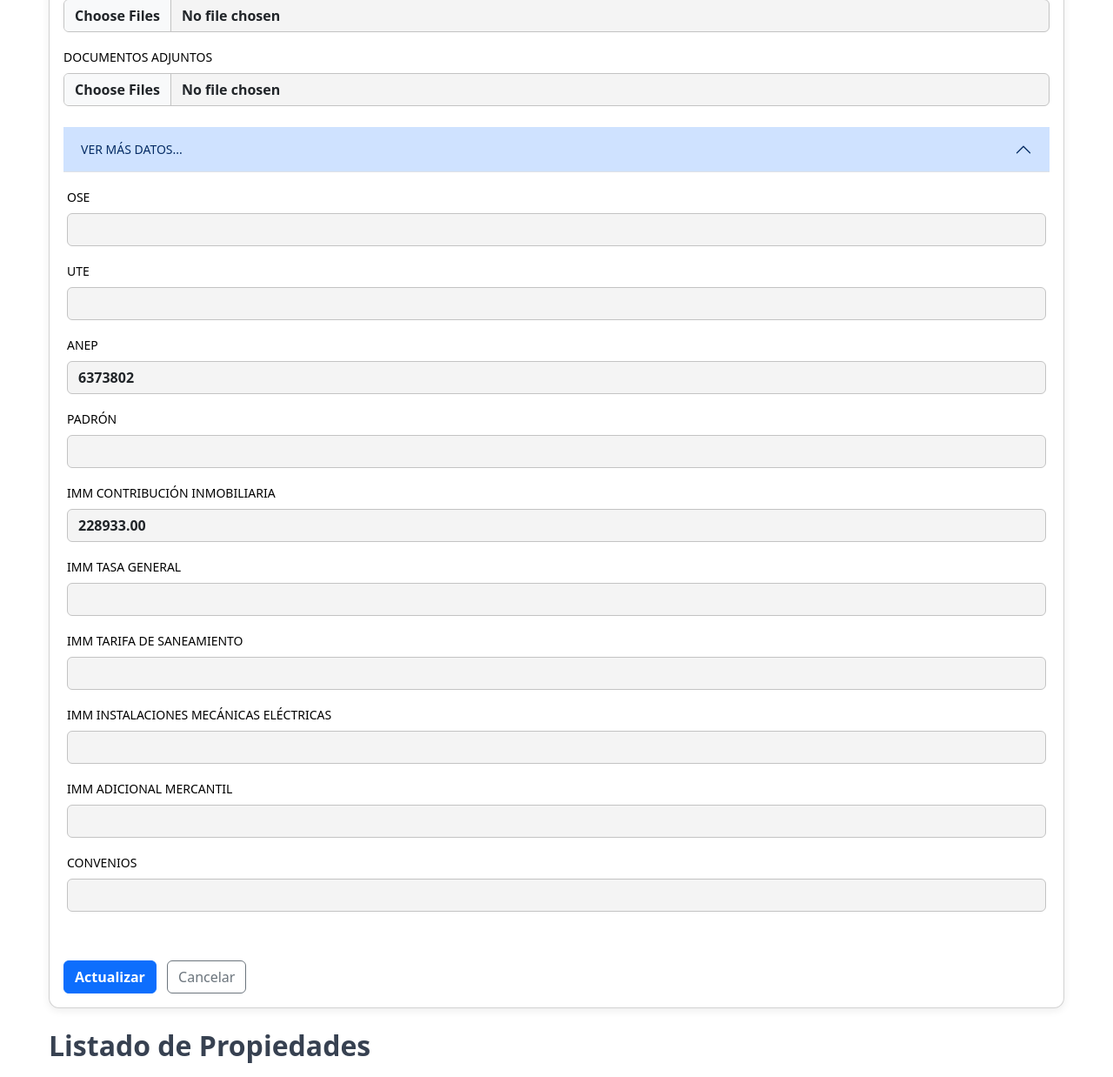
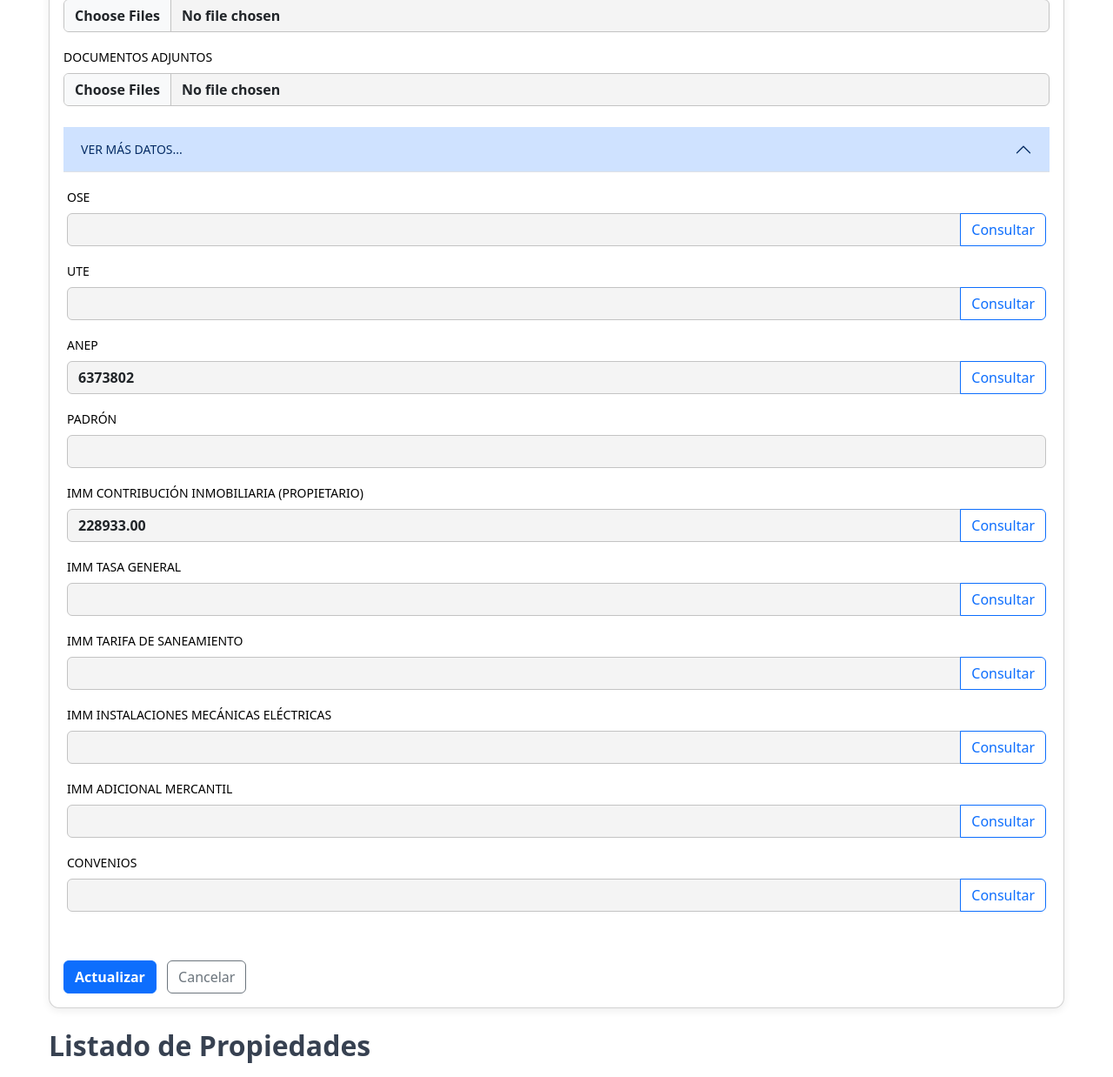
Before and after one commit to luchopb/rentflow, a PHP site: page /propiedades.php?edit=51 in a window 1280 px wide, after a click on "VER MÁS DATOS...". Shown: the part 1267-2505 px from the top of the page at 87% size. Run offline with PHP 8.4, Linux system fonts and the light colour scheme; a user stored in the database is signed in; data comes from the database, SQL or seed files in the repository.

Commit message:
Links a paginas externas

```diff
--- a/rentflow_mini/propiedades.php
+++ b/rentflow_mini/propiedades.php
@@ -355,53 +355,101 @@ include 'includes/header_nav.php';
                 <div class="accordion-body px-1">
                   <div class="mb-3">
                     <label for="ose" class="form-label">OSE</label>
+                    <div class="input-group">
                       <input type="number" class="form-control" id="ose" name="ose" step="1" min="0" value="<?= htmlspecialchars($edit_data['ose'] ?? '') ?>" />
+                      <?php if ($edit_id): ?>
+                        <a href="https://facturas.ose.com.uy/SGCv10WebClient/inicio.faces" target="_blank" class="btn btn-outline-primary">Consultar</a>
+                      <?php endif; ?>
+                    </div>
                   </div>
 
                   <div class="mb-3">
                     <label for="ute" class="form-label">UTE</label>
+                    <div class="input-group">
                       <input type="number" class="form-control" id="ute" name="ute" step="1" min="0" value="<?= htmlspecialchars($edit_data['ute'] ?? '') ?>" />
+                      <?php if ($edit_id): ?>
+                        <a href="https://www.ute.com.uy/imprima-su-factura" target="_blank" class="btn btn-outline-primary">Consultar</a>
+                      <?php endif; ?>
+                    </div>
                   </div>
 
                   <div class="mb-3">
                     <label for="anep" class="form-label">ANEP</label>
+                    <div class="input-group">
                       <input type="text" class="form-control" id="anep" name="anep" value="<?= htmlspecialchars($edit_data['anep'] ?? '') ?>" />
+                      <?php if ($edit_id): ?>
+                        <a href="https://dgi-anep.organismos.uy/paso1?0" target="_blank" class="btn btn-outline-primary">Consultar</a>
+                      <?php endif; ?>
+                    </div>
                   </div>
 
                   <div class="mb-3">
                     <label for="padron" class="form-label">Padrón</label>
+                    <div class="input-group">
                       <input type="number" class="form-control" id="padron" name="padron" step="1" min="0" value="<?= htmlspecialchars($edit_data['padron'] ?? '') ?>" />
+                    </div>
                   </div>
 
                   <div class="mb-3">
-                    <label for="contribucion_inmobiliaria" class="form-label">IMM Contribución Inmobiliaria</label>
+                    <label for="contribucion_inmobiliaria" class="form-label">IMM Contribución Inmobiliaria (Propietario)</label>
+                    <div class="input-group">
                       <input type="number" class="form-control" step="1" id="contribucion_inmobiliaria" name="contribucion_inmobiliaria" value="<?= htmlspecialchars($edit_data['contribucion_inmobiliaria'] ?? '') ?>" />
+                      <?php if ($edit_id): ?>
+                        <a href="https://www.montevideo.gub.uy/fwtc/pages/contribucion.xhtml" target="_blank" class="btn btn-outline-primary">Consultar</a>
+                      <?php endif; ?>
+                    </div>
                   </div>
 
                   <div class="mb-3">
                     <label for="imm_tasa_general" class="form-label">IMM Tasa general</label>
+                    <div class="input-group">
                       <input type="number" class="form-control" id="imm_tasa_general" name="imm_tasa_general" step="1" min="0" value="<?= htmlspecialchars($edit_data['imm_tasa_general'] ?? '') ?>" />
+                      <?php if ($edit_id): ?>
+                        <a href="https://www.montevideo.gub.uy/fwtc/pages/tributosDomiciliarios.xhtml" target="_blank" class="btn btn-outline-primary">Consultar</a>
+                      <?php endif; ?>
+                    </div>
                   </div>
 
                   <div class="mb-3">
                     <label for="imm_tarifa_saneamiento" class="form-label">IMM Tarifa de saneamiento</label>
+                    <div class="input-group">
                       <input type="number" class="form-control" id="imm_tarifa_saneamiento" name="imm_tarifa_saneamiento" step="1" min="0" value="<?= htmlspecialchars($edit_data['imm_tarifa_saneamiento'] ?? '') ?>" />
+                      <?php if ($edit_id): ?>
+                        <a href="https://www.montevideo.gub.uy/fwtc/pages/saneamiento.xhtml" target="_blank" class="btn btn-outline-primary">Consultar</a>
+                      <?php endif; ?>
+                    </div>
                   </div>
 
                   <div class="mb-3">
                     <label for="imm_instalaciones" class="form-label">IMM Instalaciones mecánicas eléctricas</label>
+                    <div class="input-group">
                       <input type="number" class="form-control" id="imm_instalaciones" name="imm_instalaciones" step="1" min="0" value="<?= htmlspecialchars($edit_data['imm_instalaciones'] ?? '') ?>" />
+                      <?php if ($edit_id): ?>
+                        <a href="https://www.montevideo.gub.uy/fwtc/pages/tributosDomiciliarios.xhtml" target="_blank" class="btn btn-outline-primary">Consultar</a>
+                      <?php endif; ?>
+                    </div>
                   </div>
 
                   <div class="mb-3">
                     <label for="imm_adicional_mercantil" class="form-label">IMM Adicional mercantil</label>
+                    <div class="input-group">
                       <input type="number" class="form-control" id="imm_adicional_mercantil" name="imm_adicional_mercantil" step="1" min="0" value="<?= htmlspecialchars($edit_data['imm_adicional_mercantil'] ?? '') ?>" />
+                      <?php if ($edit_id): ?>
+                        <a href="https://www.montevideo.gub.uy/fwtc/pages/tributosDomiciliarios.xhtml" target="_blank" class="btn btn-outline-primary">Consultar</a>
+                      <?php endif; ?>
+                    </div>
                   </div>
 
                   <div class="mb-3">
                     <label for="convenios" class="form-label">Convenios</label>
+                    <div class="input-group">
                       <input type="number" class="form-control" id="convenios" name="convenios" step="1" min="0" value="<?= htmlspecialchars($edit_data['convenios'] ?? '') ?>" />
+                      <?php if ($edit_id): ?>
+                        <a href="https://www.montevideo.gub.uy/fwtc/pages/convenios.xhtml" target="_blank" class="btn btn-outline-primary">Consultar</a>
+                      <?php endif; ?>
                     </div>
+                  </div>
+
                 </div>
               </div>
             </div>
```
Lines whose indentation alone changed are shown as unchanged.
